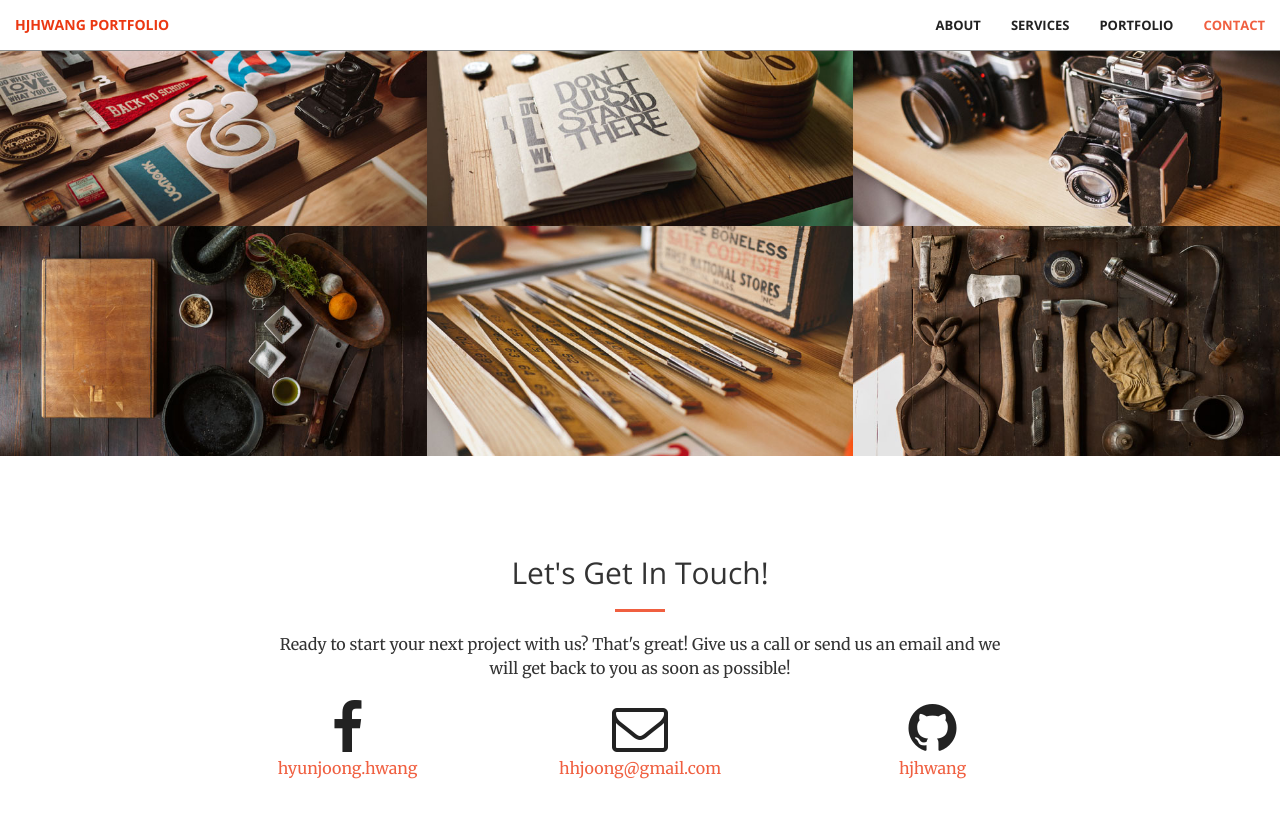
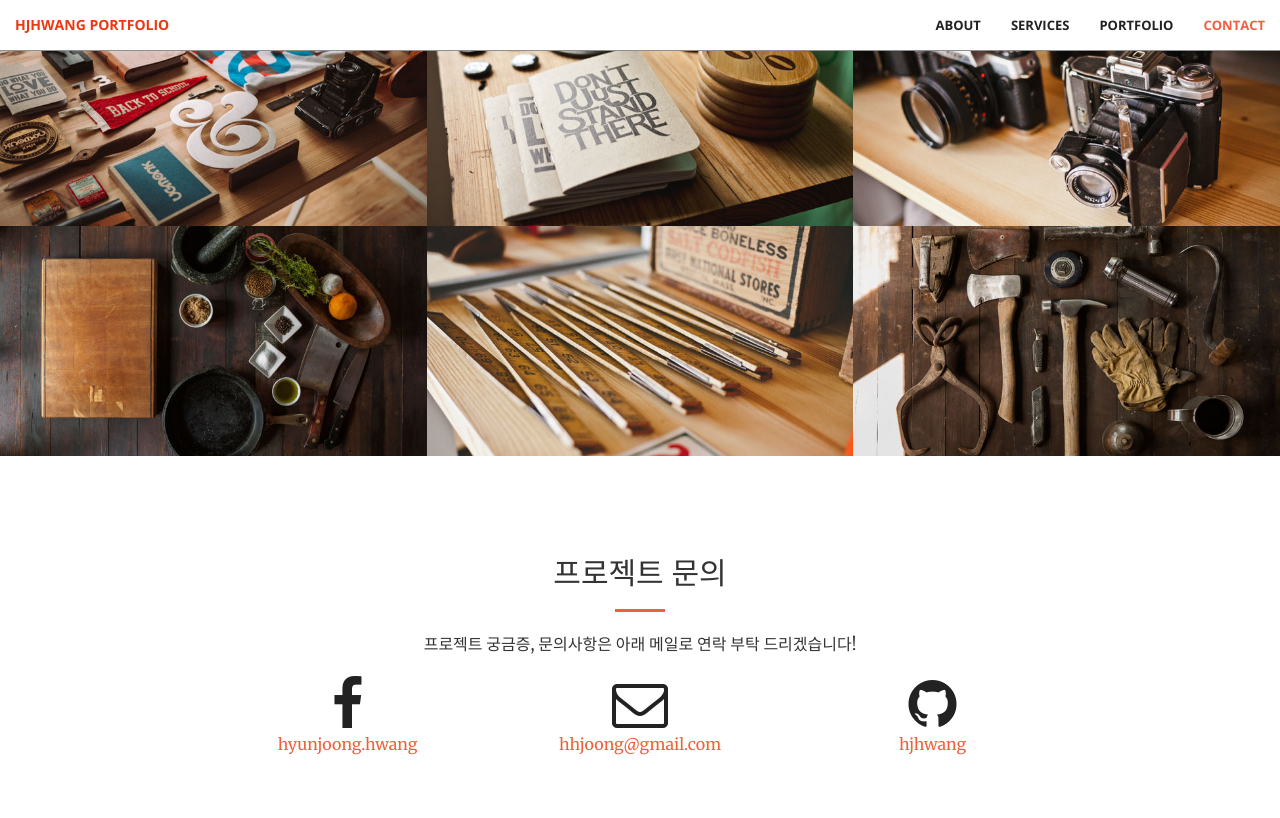
Before and after one commit to hjhwang/portfolio, a Jekyll site: the page built from index.html, in a window 1280 px wide and 900 px high, scrolled down 1752 px. Shown: the top 818 px of the window. Built offline with Jekyll 4.4.1, drawn with Linux system fonts in a browser that asks for light colours.

Commit message:
Add files via upload

```diff
--- a/_includes/call-to-action.html
+++ b/_includes/call-to-action.html
@@ -1,7 +1,7 @@
 <section class="bg-primary" id="about">
     <div class="container">
         <div class="row">
-            <div class="col-lg-8 col-lg-offset-2 text-center">
+            <div class="col-lg-8 col-lg-offset-2 text-left">
                 <h2 class="section-heading">ABOUT</h2>
                 <hr class="light">
                 <p class="text-faded">Name : hjwang <br/> Cellphone : 010-3137-4219 <br/> Email : hhjoong@gmail.com <br/> Location : seoul</p>
--- a/_includes/contact.html
+++ b/_includes/contact.html
@@ -2,9 +2,9 @@
     <div class="container">
         <div class="row">
             <div class="col-lg-8 col-lg-offset-2 text-center">
-              <h2 class="section-heading">Let's Get In Touch!</h2>
+              <h2 class="section-heading">프로젝트 문의</h2>
               <hr class="primary">
-              <p>Ready to start your next project with us? That's great! Give us a call or send us an email and we will get back to you as soon as possible!</p>
+              <p>프로젝트 궁금증, 문의사항은 아래 메일로 연락 부탁 드리겠습니다!</p>
             </div>
         <div class="col-lg-2 col-lg-offset-2 text-center">
             <a href="https://facebook.com/{{ site.facebook_username }}">
@@ -25,6 +25,5 @@
               <p>{{ site.github_username }}</p>
             </a>
         </div>
-
     </div>
 </section>
```
